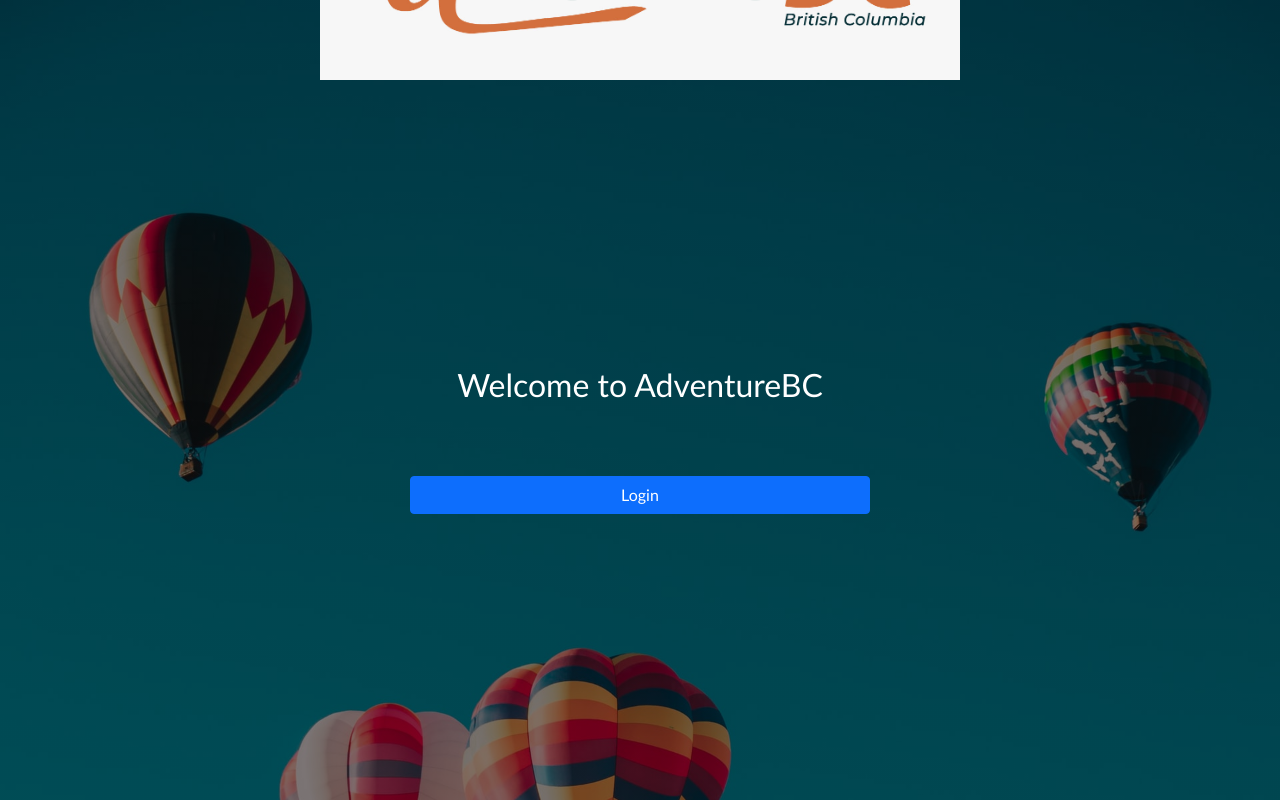
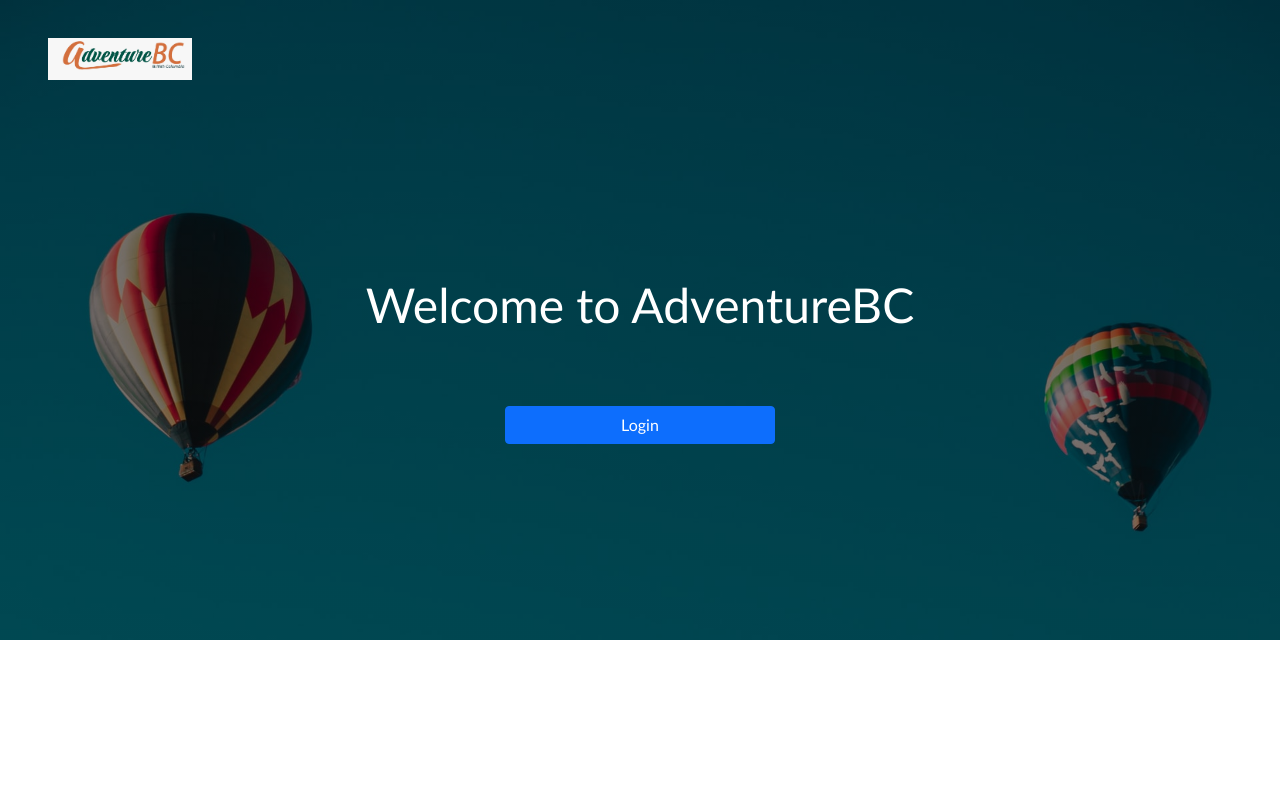
Before and after one commit to luferupa/adventurebc, a plain HTML site: page welcome/welcome.html in a window 1280 px wide. Drawn offline with nearby package versions, Linux system fonts and the light colour scheme.

Commit message:
Welcome and Guide desktop layouts

```diff
--- a/guide/style.scss
+++ b/guide/style.scss
@@ -10,13 +10,14 @@ header{
     align-items: center;
 
     img{
-        max-width: 50%;
+        max-width: 200px;
         height: auto;
     }
 }
 
 #stepsCarousel{
     margin: 2rem 1rem 1rem 1rem;
+    max-width: 800px;
 
     img{
         height: 70vh;
@@ -34,3 +35,36 @@ main{
         font-size: 1.2rem;
     }
 }
+
+@media screen and (min-width:800px){
+
+    #stepsCarousel{
+        margin-left: auto;
+        margin-right: auto;
+    }
+}
+
+@media screen and (min-width:1000px){
+    header{
+
+        img{
+            max-width: 15%;
+            align-self: flex-start;
+            padding-left: 3rem;
+        }
+    }
+
+    #stepsCarousel{
+
+
+        img{
+            height: 70vh;
+        }
+
+        .carousel-caption{
+            font-size: 1.5rem;
+        }
+    }
+
+
+}
--- a/welcome/style.scss
+++ b/welcome/style.scss
@@ -2,10 +2,11 @@
     font-family: 'Gill Sans', Calibri, sans-serif;
 }
 
-body{
+.main-container{
     background: linear-gradient(rgba(0, 0, 0, 0.5),
     rgba(0, 0, 0, 0.5)), url(../img/gral/background-dummy.jpg);
     background-size: cover;
+    margin: 0;
 }
 
 header, main{
@@ -20,7 +21,7 @@ header{
     align-items: center;
 
     img{
-        max-width: 50%;
+        max-width: 200px;
         height: auto;
     }
 }
@@ -44,7 +45,35 @@ main{
 
         button{
             width: 40%;
+            max-width: 270px;
         }
 
     }
 }
+
+@media screen and (min-width:1000px){
+    header{
+
+        img{
+            max-width: 15%;
+            align-self: flex-start;
+            padding-left: 3rem;
+        }
+    }
+
+    main{
+
+        .wrapper{
+            height: 70vh;
+
+            h1{
+                font-size: 3rem;
+            }
+
+            button{
+                width: 30%;
+            }
+
+        }
+    }
+}
--- a/welcome/welcome.html
+++ b/welcome/welcome.html
@@ -11,7 +11,7 @@
 
 </head>
 <body>
-
+    <div class="main-container">
         <header>
             <img src="../img/gral/logo.jpeg" alt="Logo">
         </header>
@@ -22,6 +22,7 @@
                 <button type="button" class="btn btn-primary">Login</button>
             </div>
         </main>
+    </div>
 
     <script src="https://cdn.jsdelivr.net/npm/bootstrap@5.1.3/dist/js/bootstrap.bundle.min.js" integrity="sha384-ka7Sk0Gln4gmtz2MlQnikT1wXgYsOg+OMhuP+IlRH9sENBO0LRn5q+8nbTov4+1p" crossorigin="anonymous"></script>
 </body>
```
Also changed, not shown: guide/style.css, welcome/style.css. Lines whose indentation alone changed are shown as unchanged.
